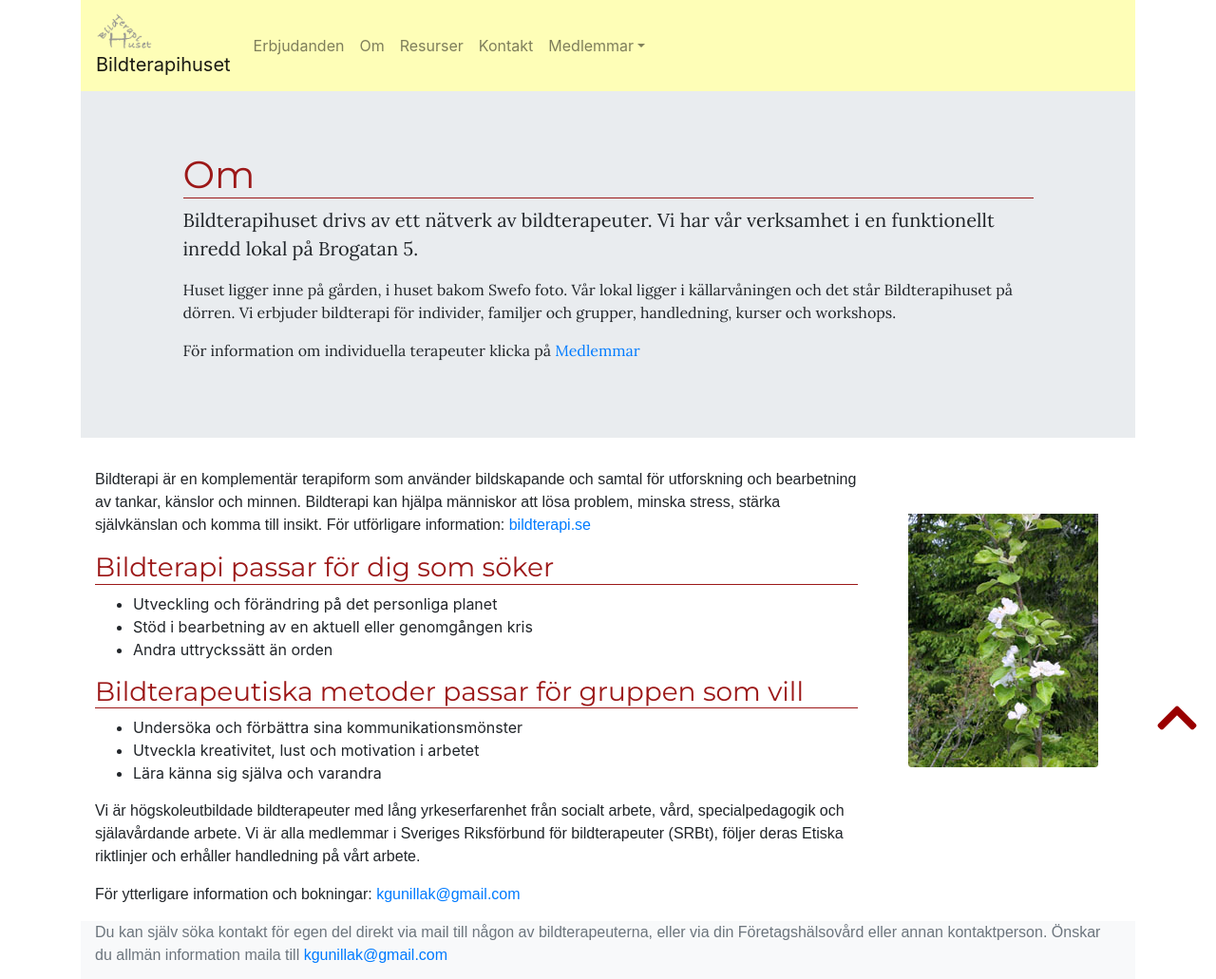
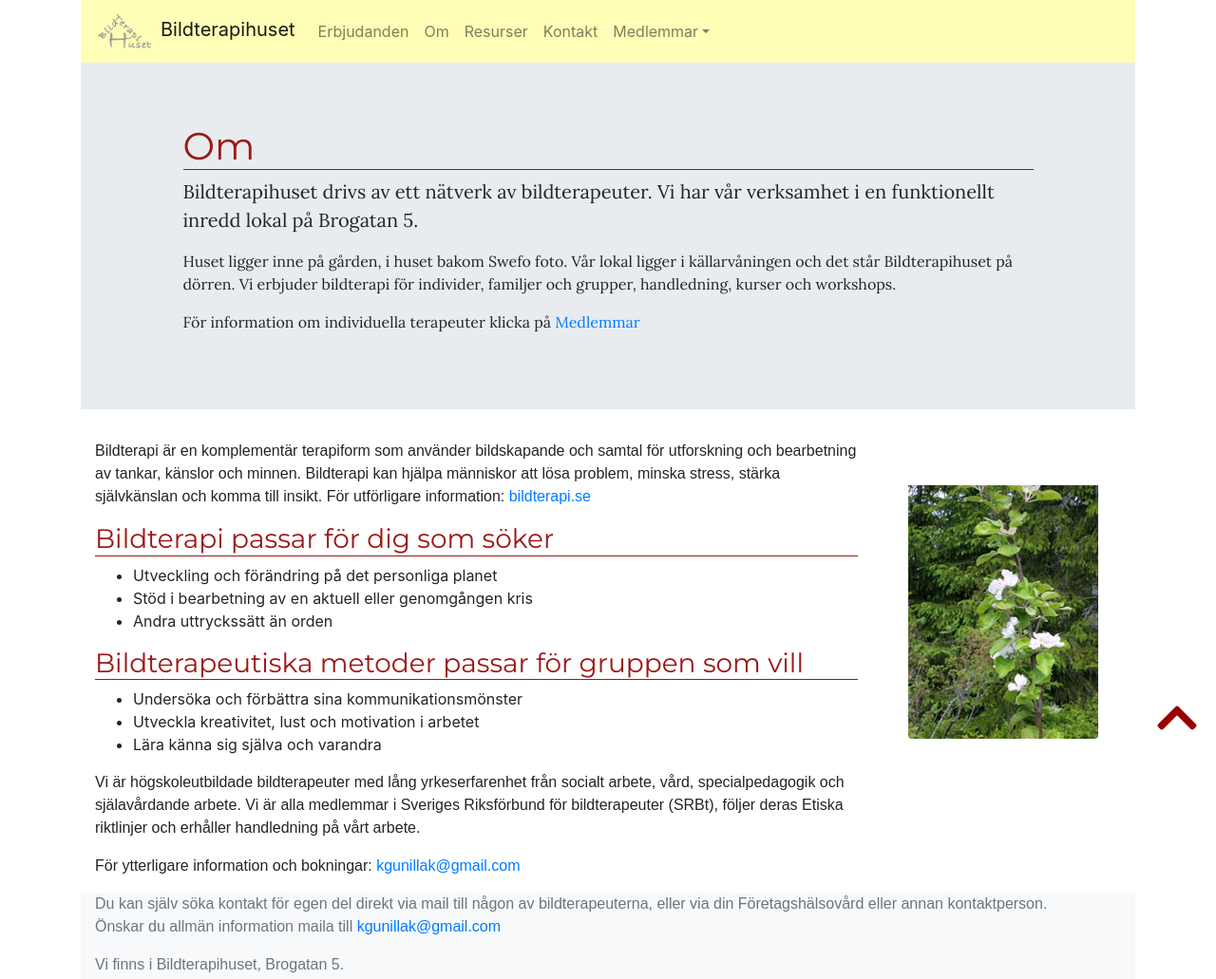
Before and after one commit to jensadev/bthpug, a plain HTML site: page about.html in a window 1280 px wide. Shown: the top 1031 px of the page at 95% size. Drawn offline with nearby package versions, Linux system fonts and the light colour scheme; a web font is replaced by a local one.

Commit message:
nav logo change and footer structure

```diff
--- a/about.html
+++ b/about.html
@@ -11,7 +11,7 @@
   </head>
   <body>
     <div class="container">
-      <nav class="navbar navbar-expand-lg navbar-light navbar-custom"><a class="navbar-brand" href="index.html" title="Bildterapihuset"><img class="mr-2 d-none d-md-block" src="images/logo.png" height="40" alt="Bildterapihuset logo">Bildterapihuset</a>
+      <nav class="navbar navbar-expand-lg navbar-light navbar-custom"><a class="navbar-brand" href="index.html" title="Bildterapihuset"><img class="mr-2 d-none d-sm-inline-block" src="images/logo.png" height="40" alt="Bildterapihuset logo">Bildterapihuset</a>
         <button class="navbar-toggler" type="button" data-toggle="collapse" data-target="#navbar" aria-controls="navbar" aria-expanded="false" aria-label="Toggle navigation"><span class="navbar-toggler-icon"></span></button>
         <div class="collapse navbar-collapse" id="navbar">
           <ul class="navbar-nav mr-auto">
@@ -64,7 +64,7 @@
       </main>
       <footer class="text-muted bg-light"><a style="position: fixed; bottom:20px;right:20px;" href="#" title="Back to Top"> <i class="fas fa-chevron-up fa-3x" style="color: #990000;"></i></a>
         <div class="container-fluid">
-          <p>Du kan själv söka kontakt för egen del direkt via mail till någon av bildterapeuterna, eller via din Företagshälsovård eller annan kontaktperson. Önskar du allmän information maila till <a href="mailto:kgunillak@gmail.com">kgunillak@gmail.com</a></p>
+          <p>Du kan själv söka kontakt för egen del direkt via mail till någon av bildterapeuterna, eller via din Företagshälsovård eller annan kontaktperson. <br>Önskar du allmän information maila till <a href="mailto:kgunillak@gmail.com">kgunillak@gmail.com</a></p>
           <p>Vi finns i Bildterapihuset, Brogatan 5. </p>
           <p>Sidan är uppdaterad
             <time datetime="2019-02">Februari 2019</time>
```
Also changed, not shown: contact.html (+2 -2 lines), footer.html (+1 -1 lines), index.html (+2 -2 lines), layout.html (+2 -2 lines), members.html (+2 -2 lines), nav.html (+1 -1 lines), offer.html (+2 -2 lines), resources.html (+2 -2 lines).
